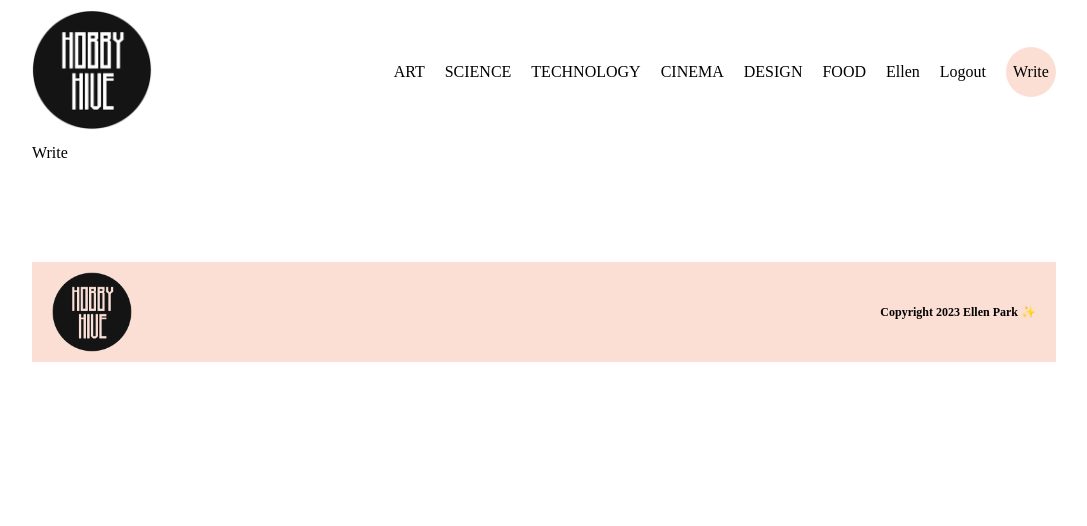
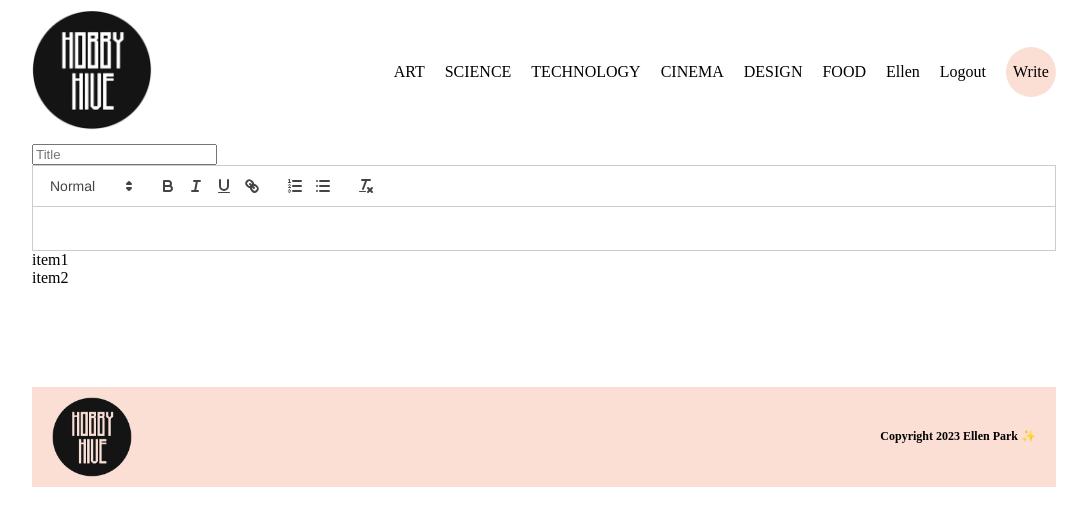
Before and after one commit to ellen3128/Blog, a React (Vite) app in the folder client/: page /write in a window 1280 px wide. Shown: the top 526 px of the page, without its empty margins (96-1183 px from the left). Built offline with nearby package versions, Linux system fonts and the light colour scheme.

Commit message:
implements react quill to write page

```diff
--- a/client/package.json
+++ b/client/package.json
@@ -13,6 +13,7 @@
   "dependencies": {
     "react": "^18.2.0",
     "react-dom": "^18.2.0",
+    "react-quill": "^2.0.0",
     "react-router-dom": "^6.19.0",
     "sass": "^1.69.5"
   },
--- a/client/src/components/Menu.jsx
+++ b/client/src/components/Menu.jsx
@@ -31,7 +31,7 @@
 
   return (
     <div className='menu'>
-        <h1> Other posts titles </h1>
+        <h1> Other posts you may like </h1>
         {posts.map(post=>(
             <div className="post" key={post.id}>
                 <img src={post.img} alt="" />
--- a/client/src/components/Navbar.jsx
+++ b/client/src/components/Navbar.jsx
@@ -7,7 +7,9 @@
     <div className="navbar">
       <div className="container">
         <div className="logo">
-        <img src={Logo} alt="" />
+        <Link to="/">
+          <img src={Logo} alt="" />
+        </Link>
         </div>
         <div className="links">
         <Link className="link" to="/?cat=art">
--- a/client/src/pages/Write.jsx
+++ b/client/src/pages/Write.jsx
@@ -1,8 +1,25 @@
-import React from 'react'
+import React, { useState } from 'react'
+import ReactQuill from 'react-quill';
+import 'react-quill/dist/quill.snow.css';
 
 const Write = () => {
+  const [value, setValue] = useState('');
+
+  console.log(value);
+
   return (
-    <div>Write</div>
+    <div className='add'>
+      <div className="content">
+        <input type="text" placeholder='Title' />
+        <div className="editorContainer">
+        <ReactQuill theme="snow" value={value} onChange={setValue} />
+        </div>
+      </div>
+      <div className="menu">
+        <div className="item">item1</div>
+        <div className="item">item2</div>
+      </div>
+    </div>
   )
 }
 
--- a/client/src/style.scss
+++ b/client/src/style.scss
@@ -272,7 +272,6 @@
         text-align: justify;
         line-height: 30px;
       }
-
     }
 
     .menu {
@@ -318,5 +317,24 @@
         }
       }
     }
+
+    //WRITE ----------------------------------------------------------------
+
+    .add {
+      margin-top: 20px;
+      display: flex;
+      gap: 20px;
+
+      .content {
+        flex: 5;
+      }
+
+      .menu {
+        flex: 2;
+        display: flex;
+        flex-direction: column;
+        gap: 20px;
       }
     }
+  }
+}
```
Also changed, not shown: 1 other file (tests, documents, lock files or other folders). Lines whose indentation alone changed are shown as unchanged.
